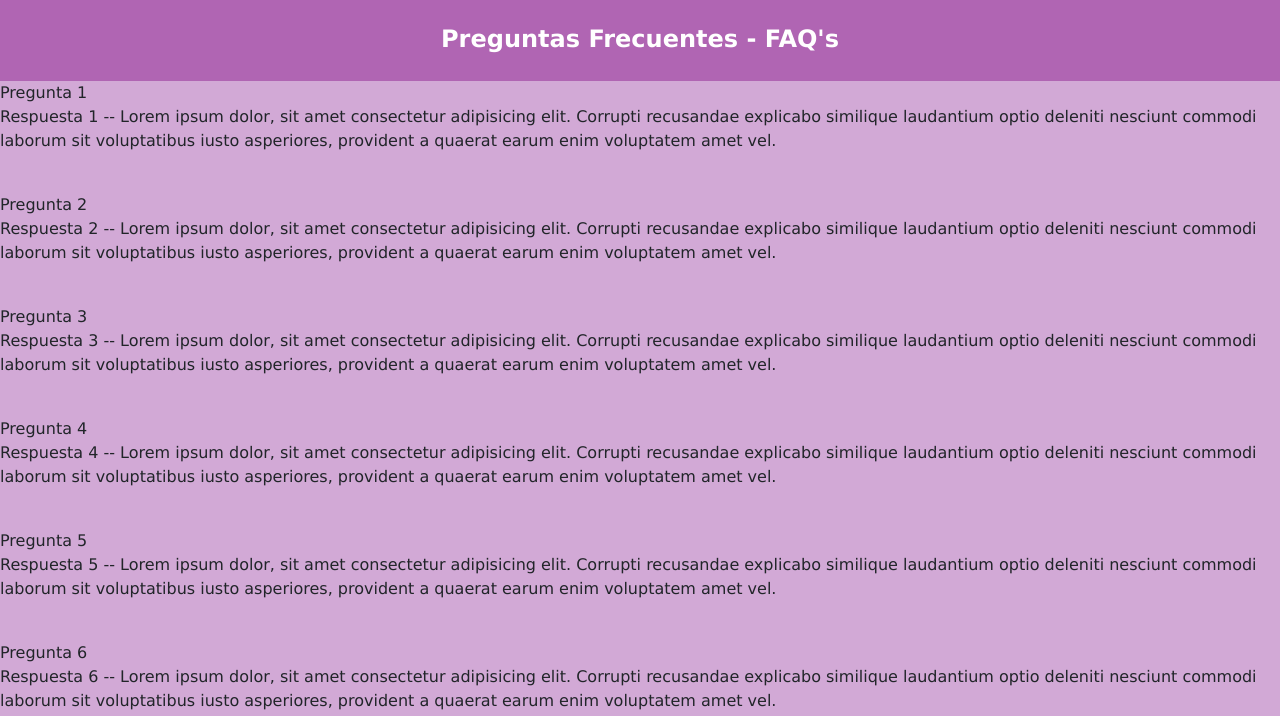
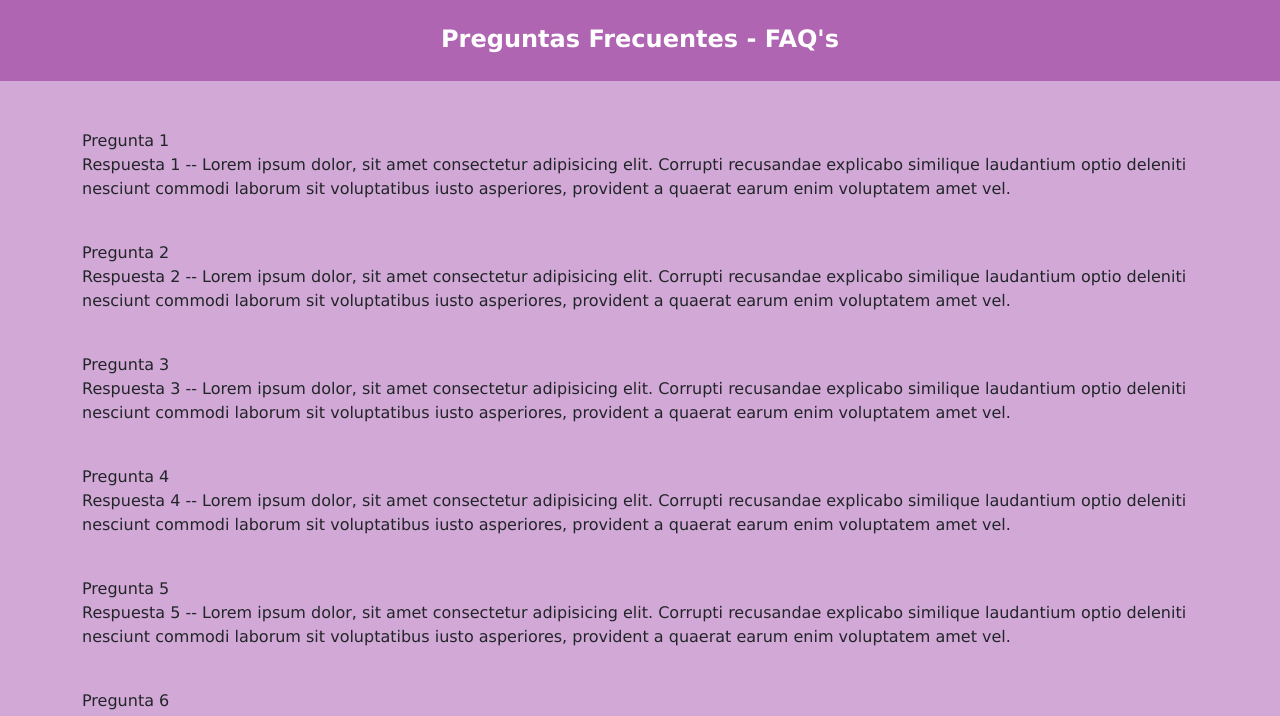
Before and after one commit to HFajardo02/3ra-entrega, a website: page src/assets/faqs.html in a window 1280 px wide. Shown: the part 85-801 px from the top of the page. Drawn offline with nearby package versions, Linux system fonts and the light colour scheme.

Commit message:
Container en FAQS Politicas y Terminos

```diff
--- a/src/assets/faqs.html
+++ b/src/assets/faqs.html
@@ -78,7 +78,7 @@
         </div>
 
         <!--Preguntas y Respuestas-->
-        <section>
+        <section class="container mt-5">
             <div class="pregunta">Pregunta 1</div>
             <p>Respuesta 1 -- Lorem ipsum dolor, sit amet consectetur adipisicing elit. Corrupti recusandae explicabo similique laudantium optio deleniti nesciunt commodi laborum sit voluptatibus iusto asperiores, provident a quaerat earum enim voluptatem amet vel.</p>
             <br>
```
Also changed, not shown: src/assets/politicas.html (+1 -1 lines), src/assets/terminos.html (+1 -1 lines).
